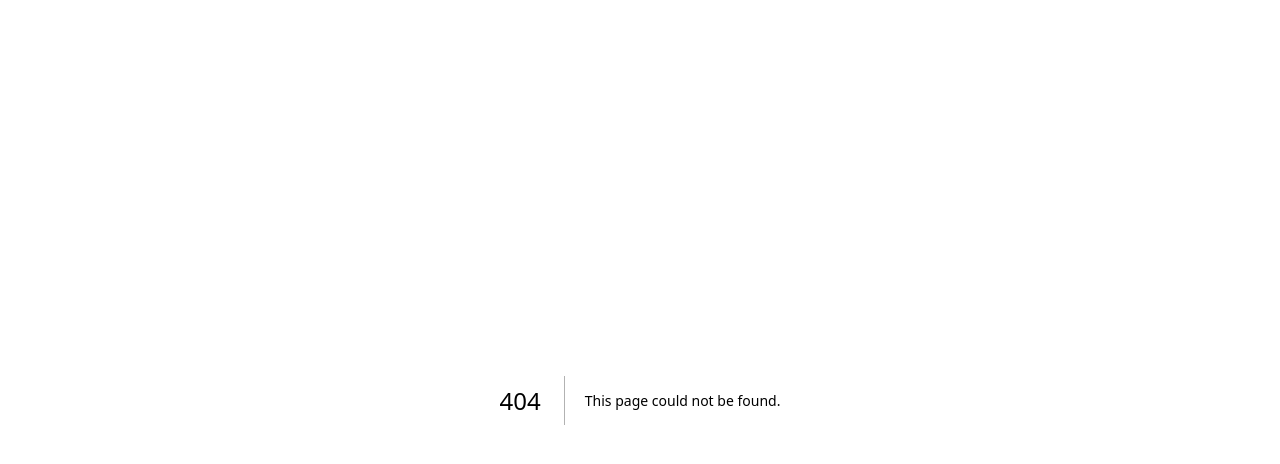
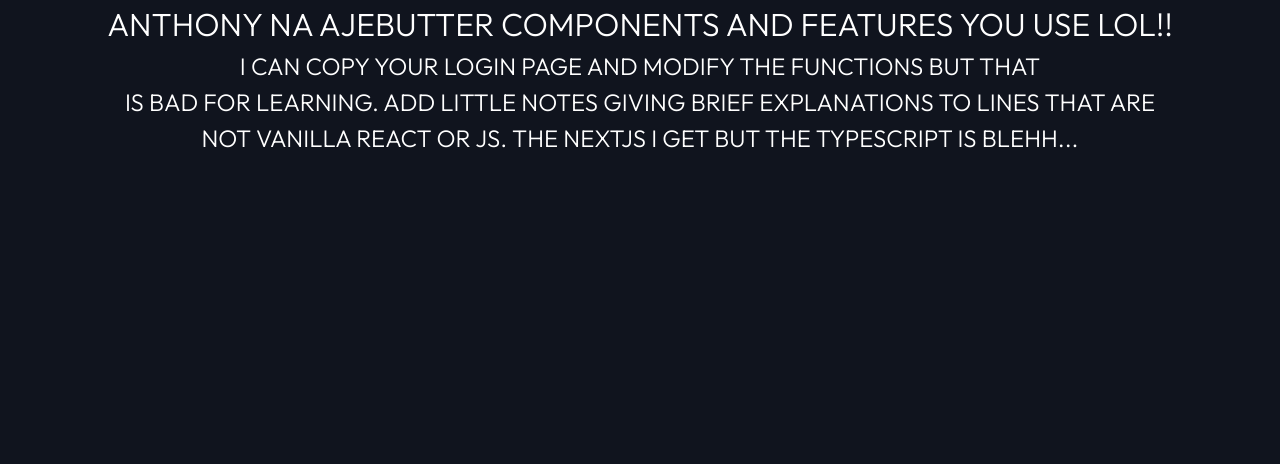
Before and after one commit to ifaronti/Entertainment-App, a Next.js app: page /register in a window 1280 px wide. Before the commit this address had no page. Shown: the top 464 px of the page. Built offline with nearby package versions, Linux system fonts and the light colour scheme.

Commit message:
left some notes

```diff
--- a/app/login/LoginForm.tsx
+++ b/app/login/LoginForm.tsx
@@ -5,7 +5,9 @@
 export type LoginFormValue = {
   email: string;
   password: string;
-};
+}; /* This is type declaration for the login info right */
+
+/*Explain the omit, I get you decalred the attribute "onChange"? confusing! */
 type LoginFormProps = Omit<
   DetailedHTMLProps<HTMLAttributes<HTMLFormElement>, HTMLFormElement>,
   "onChange"
@@ -13,6 +15,13 @@
   onChange: (value: LoginFormValue) => void;
   value: LoginFormValue;
 };
+
+/* Never used these features of react before so I need a little note
+explaining their usages in this particular context. LoginFormProps is also
+typeScript right? I get that you decalred onChange as a function here so just
+like onChange=()=>{} in vanilla React or JS? then destructured in the props
+for LoginForm? */
+
 const LoginForm = ({
   className,
   value,
--- a/app/login/layout.tsx
+++ b/app/login/layout.tsx
@@ -7,8 +7,9 @@
   title: "Log into your account",
 };
 
-const Layout = ({ children }: { children: React.ReactNode }) => {
+const Layout = ({ children }: { children: React.ReactNode } /* explain this */) => {
   return (
+    /* Why not simply use Section element ? why make it into a component?? */
     <Section className="flex justify-center items-center w-full h-screen">
       <div>
         <div className="flex items-center justify-center h-40">
--- a/app/login/page.tsx
+++ b/app/login/page.tsx
@@ -28,6 +28,8 @@
             password,
           });
         }}
+        /* Explain this variant a little bit in this context. Why use inline
+        styling again? */
         variant={ButtonVariants.Primary}
         className="text-center w-full"
       >
--- /dev/null
+++ b/app/register/layout.tsx
@@ -0,0 +1,7 @@
+import Register from "./page";
+
+export default function Layout({ children }: { children: React.ReactNode }) {
+    return (
+        <Register/>
+    )
+}
--- /dev/null
+++ b/app/register/page.tsx
@@ -0,0 +1,13 @@
+
+
+export default function Register(){
+    return (
+        <div className="text-center flex flex-col h-full justify-center">
+            <h1>ANTHONY NA AJEBUTTER COMPONENTS AND FEATURES YOU USE LOL!!</h1>
+            <h2>I CAN COPY YOUR LOGIN PAGE AND MODIFY THE FUNCTIONS BUT THAT <br />
+                IS BAD FOR LEARNING. ADD LITTLE NOTES GIVING BRIEF EXPLANATIONS TO LINES THAT ARE<br />
+                NOT VANILLA REACT OR JS. THE NEXTJS I GET BUT THE TYPESCRIPT IS BLEHH...
+            </h2>
+        </div>
+    )
+}
```
Also changed, not shown: app/register/registerForm.tsx (added).
